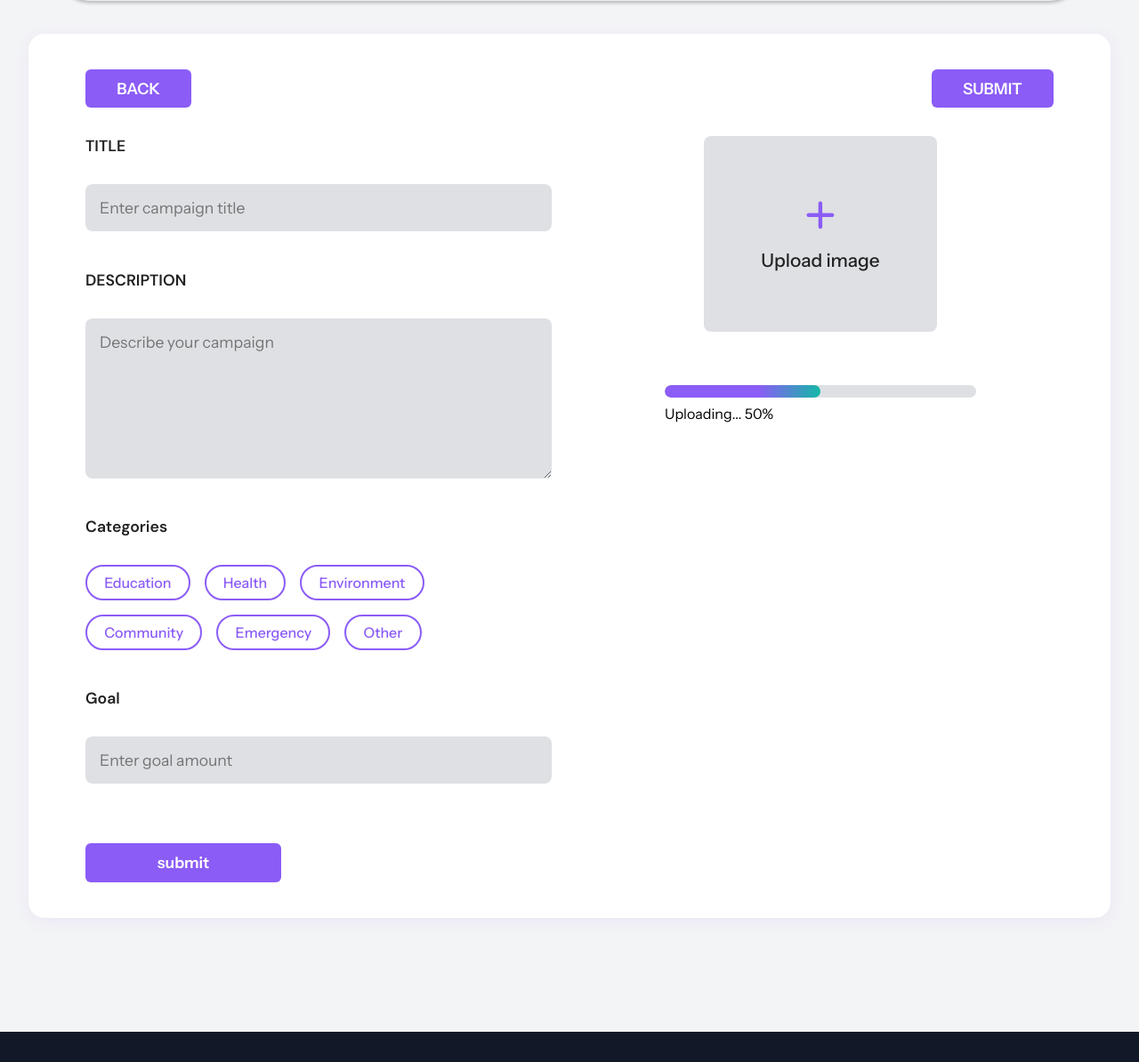
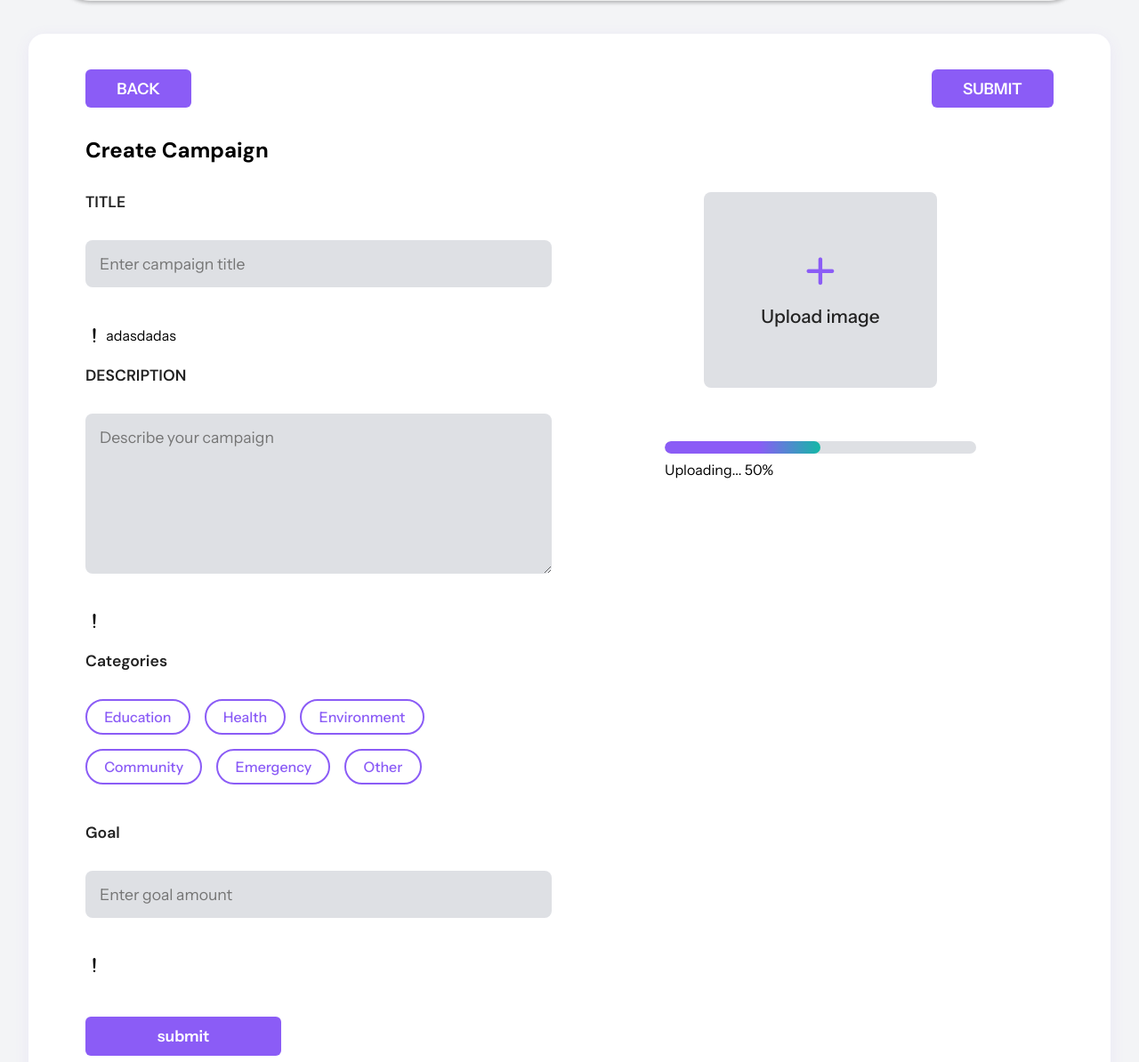
Before and after one commit to chris562623/funding-web, a plain HTML site: page create-campaign.html in a window 1280 px wide. Shown: the part 106-1300 px from the top of the page at 89% size. Drawn offline with Linux system fonts and the light colour scheme; files that its build step writes are made by us from their sources.

Commit message:
error text

```diff
--- a/create-campaign.html
+++ b/create-campaign.html
@@ -49,14 +49,19 @@
                     <button class="back-btn">BACK</button>
                     <button class="submit-btn">SUBMIT</button>
                 </div>
+                <div class="heading-text">
+                    <h1>Create Campaign</h1>
+                </div>
                 <div class="create-campaign-content">
                     <div class="form-left">
                         <label for="campaign-title" class="form-label">TITLE</label>
                         <input type="text" id="campaign-title" class="form-input" placeholder="Enter campaign title">
+                        <span class="error-message" id="title-error"><i class="fa-solid fa-exclamation"></i> adasdadas</span>
 
                         <label for="campaign-desc" class="form-label">DESCRIPTION</label>
                         <textarea id="campaign-desc" class="form-textarea"
                             placeholder="Describe your campaign"></textarea>
+                            <span class="error-message" id="title-error"><i class="fa-solid fa-exclamation"></i></span>
                         <label class="categories-select-label">Categories</label>
                         <div class="categories-select">
                             <div class="category-option">Education</div>
@@ -69,7 +74,7 @@
                         <label for="campaign-goal" class="form-label">Goal</label>
                         <input type="number" id="campaign-goal" class="form-input" placeholder="Enter goal amount"
                             min="0">
-
+                        <span class="error-message" id="title-error"><i class="fa-solid fa-exclamation"></i></span>
                         <button class="form-submit-btn">submit</button>
                     </div>
                     <div class="form-right">
```
